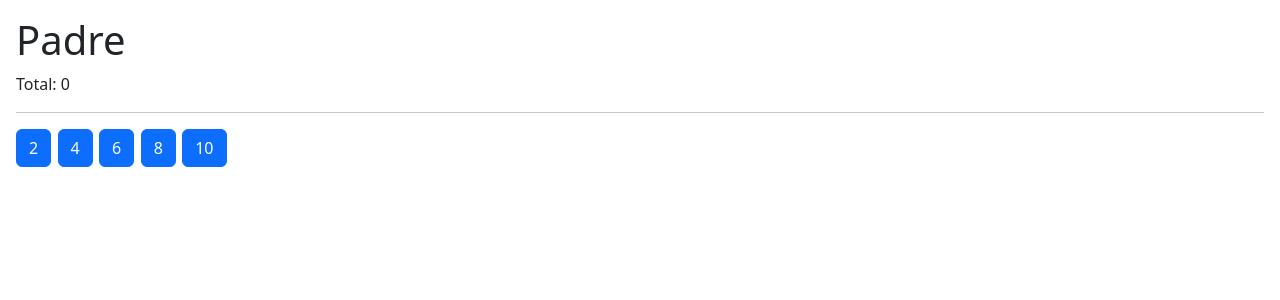
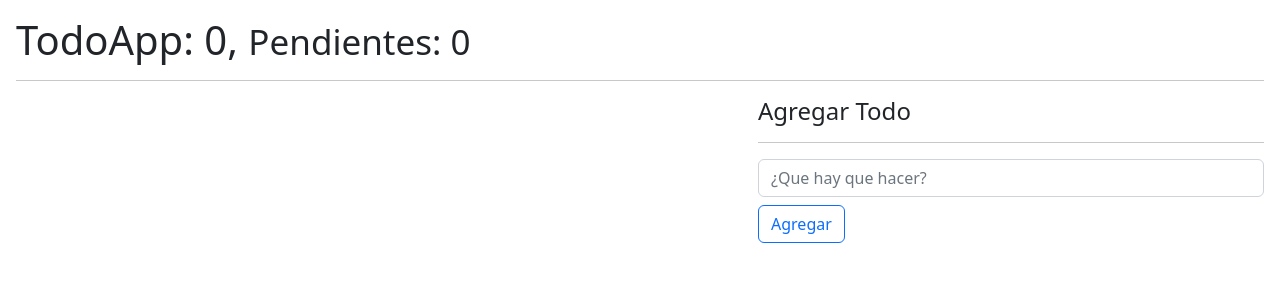
Before and after one commit to sebadio/React-Course, a React (Vite) app in the folder 05-hook-app/: page / in a window 1280 px wide. Shown: the top 300 px of the page. Built offline with nearby package versions, Linux system fonts and the light colour scheme.

Commit message:
hook useReducer && todoApp with useReducer

```diff
--- /dev/null
+++ b/05-hook-app/src/08-useReducer/ToDoApp.jsx
@@ -0,0 +1,39 @@
+import React from "react";
+import { useTodo } from "../hooks/useTodo";
+import { TodoAdd } from "./components/TodoAdd";
+import { TodoList } from "./components/TodoList";
+
+export const ToDoApp = () => {
+  const {
+    todos,
+    todosCount,
+    todosPending,
+    handleRemoveTodo,
+    handleMarkDone,
+    handleNewTodo,
+  } = useTodo();
+
+  return (
+    <>
+      <h1>
+        TodoApp: {todosCount}, <small>Pendientes: {todosPending}</small>
+      </h1>
+      <hr />
+
+      <div className="row">
+        <div className="col-7">
+          <TodoList
+            todos={todos}
+            onRemoveTodo={handleRemoveTodo}
+            handleMarkDone={handleMarkDone}
+          />
+        </div>
+        <div className="col-5">
+          <h4>Agregar Todo</h4>
+          <hr />
+          <TodoAdd handleNewTodo={handleNewTodo} />
+        </div>
+      </div>
+    </>
+  );
+};
--- /dev/null
+++ b/05-hook-app/src/08-useReducer/components/TodoAdd.jsx
@@ -0,0 +1,37 @@
+import React from "react";
+import { useForm } from "../../hooks/useForm";
+
+export const TodoAdd = ({ handleNewTodo }) => {
+  const { description, onInputChange, onFormReset } = useForm({
+    description: "",
+  });
+
+  const onNewTodo = (e) => {
+    e.preventDefault();
+
+    const newTodo = {
+      id: new Date().getTime() * 1000,
+      description,
+      done: false,
+    };
+
+    handleNewTodo(newTodo);
+    onFormReset();
+  };
+
+  return (
+    <form onSubmit={onNewTodo}>
+      <input
+        value={description}
+        type="text"
+        placeholder="¿Que hay que hacer?"
+        className="form-control"
+        onChange={onInputChange}
+        name="description"
+      />
+      <button type="submit" className="btn btn-outline-primary mt-2 mx-auto">
+        Agregar
+      </button>
+    </form>
+  );
+};
--- /dev/null
+++ b/05-hook-app/src/08-useReducer/components/TodoItem.jsx
@@ -0,0 +1,21 @@
+import React from "react";
+
+export const TodoItem = ({ tarea, onRemoveTodo, handleMarkDone }) => {
+  return (
+    <li className="list-group-item d-flex justify-content-between">
+      <span
+        onClick={() => {
+          handleMarkDone(tarea.id);
+        }}
+        className={`align-self-center ${
+          tarea.done ? "text-decoration-line-through" : ""
+        }`}
+      >
+        {tarea.description}
+      </span>
+      <button onClick={() => onRemoveTodo(tarea.id)} className="btn btn-danger">
+        Borrar
+      </button>
+    </li>
+  );
+};
--- /dev/null
+++ b/05-hook-app/src/08-useReducer/components/TodoList.jsx
@@ -0,0 +1,17 @@
+import React from "react";
+import { TodoItem } from "./TodoItem";
+
+export const TodoList = ({ todos = [], onRemoveTodo, handleMarkDone }) => {
+  return (
+    <ul className="list-group">
+      {todos.map((tarea) => (
+        <TodoItem
+          key={tarea.id}
+          tarea={tarea}
+          onRemoveTodo={onRemoveTodo}
+          handleMarkDone={handleMarkDone}
+        />
+      ))}
+    </ul>
+  );
+};
--- /dev/null
+++ b/05-hook-app/src/08-useReducer/intro-reducer.js
@@ -0,0 +1,31 @@
+const intialState = [
+  {
+    id: 1,
+    todo: "Terminar Dark Souls",
+    done: false,
+  },
+];
+
+const todoReducer = (state = intialState, action = {}) => {
+  if (action.type === "[TODO] add todo") {
+    return [...state, action.payload];
+  }
+  return state;
+};
+
+let todos = todoReducer();
+
+const newTodo = {
+  id: 2,
+  todo: "Terminar Hanako-kun",
+  done: false,
+};
+
+const addTodoAction = {
+  type: "[TODO] add todo",
+  payload: newTodo,
+};
+
+todos = todoReducer(todos, addTodoAction);
+
+console.log({ state: todos });
--- /dev/null
+++ b/05-hook-app/src/08-useReducer/todoReducer.js
@@ -0,0 +1,22 @@
+export const todoReducer = (initialState = [], action) => {
+  switch (action.type) {
+    case "Add todo":
+      return [...initialState, action.payload];
+    case "Remove todo":
+      return initialState.filter((todo) => todo.id !== action.payload);
+    case "Toggle Todo":
+      return initialState.map((todo) => {
+        if (todo.id === action.payload) {
+          return {
+            ...todo,
+            done: !todo.done,
+          };
+        }
+
+        return todo;
+      });
+
+    default:
+      return initialState;
+  }
+};
--- /dev/null
+++ b/05-hook-app/src/hooks/useTodo.js
@@ -0,0 +1,53 @@
+import { useReducer, useEffect } from "react";
+import { todoReducer } from "../08-useReducer/todoReducer";
+
+const init = () => {
+  return JSON.parse(localStorage.getItem("ToDoTasks")) || [];
+};
+
+export const useTodo = () => {
+  const [todos, dispatch] = useReducer(todoReducer, [], init);
+
+  useEffect(() => {
+    localStorage.setItem("ToDoTasks", JSON.stringify(todos));
+  }, [todos]);
+
+  const todosCount = todos.length;
+
+  const todosPending = todos.filter((todo) => !todo.done).length;
+
+  const handleNewTodo = (todo) => {
+    if (todo.description.length <= 1) return;
+    const action = {
+      type: "Add todo",
+      payload: todo,
+    };
+
+    dispatch(action);
+  };
+
+  const handleRemoveTodo = (id) => {
+    const action = {
+      type: "Remove todo",
+      payload: id,
+    };
+
+    dispatch(action);
+  };
+
+  const handleMarkDone = (id) => {
+    dispatch({
+      type: "Toggle Todo",
+      payload: id,
+    });
+  };
+
+  return {
+    todos,
+    todosCount,
+    todosPending,
+    handleRemoveTodo,
+    handleMarkDone,
+    handleNewTodo,
+  };
+};
--- a/05-hook-app/src/main.jsx
+++ b/05-hook-app/src/main.jsx
@@ -14,4 +14,7 @@ import "./index.css";
 // import { HooksAPP } from "./HooksAPP";
 // import { Layout } from "./05-useLayoutEffect/Layout";
 
-ReactDOM.createRoot(document.getElementById("root")).render(<Padre />);
+import "./08-useReducer/intro-reducer";
+import { ToDoApp } from "./08-useReducer/ToDoApp";
+
+ReactDOM.createRoot(document.getElementById("root")).render(<ToDoApp />);
```
